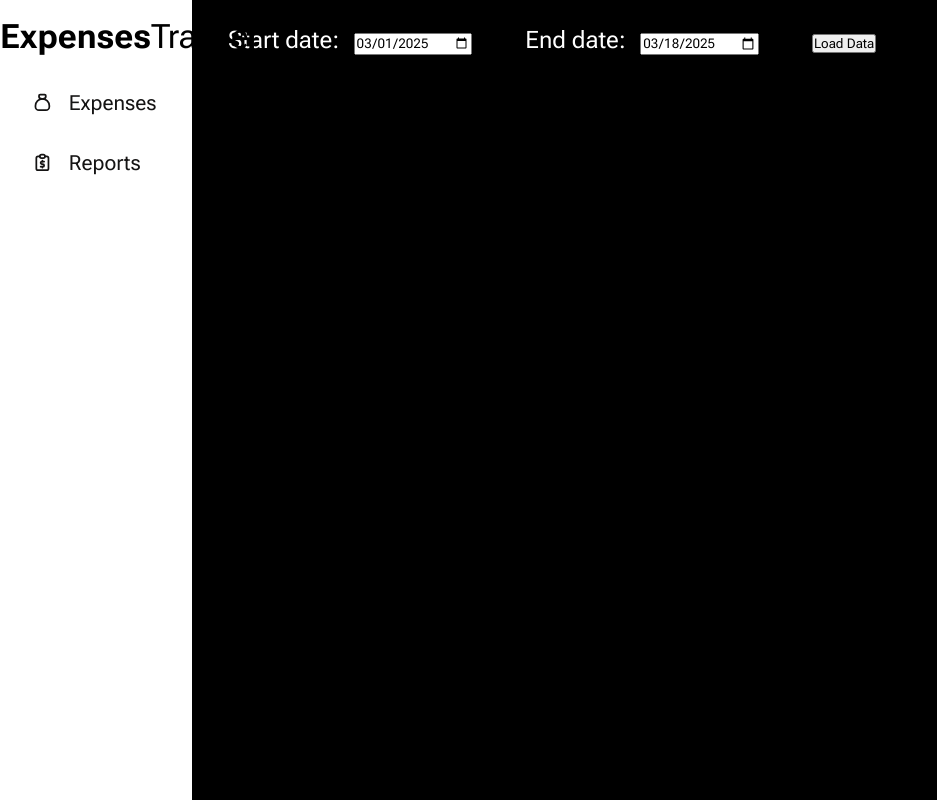
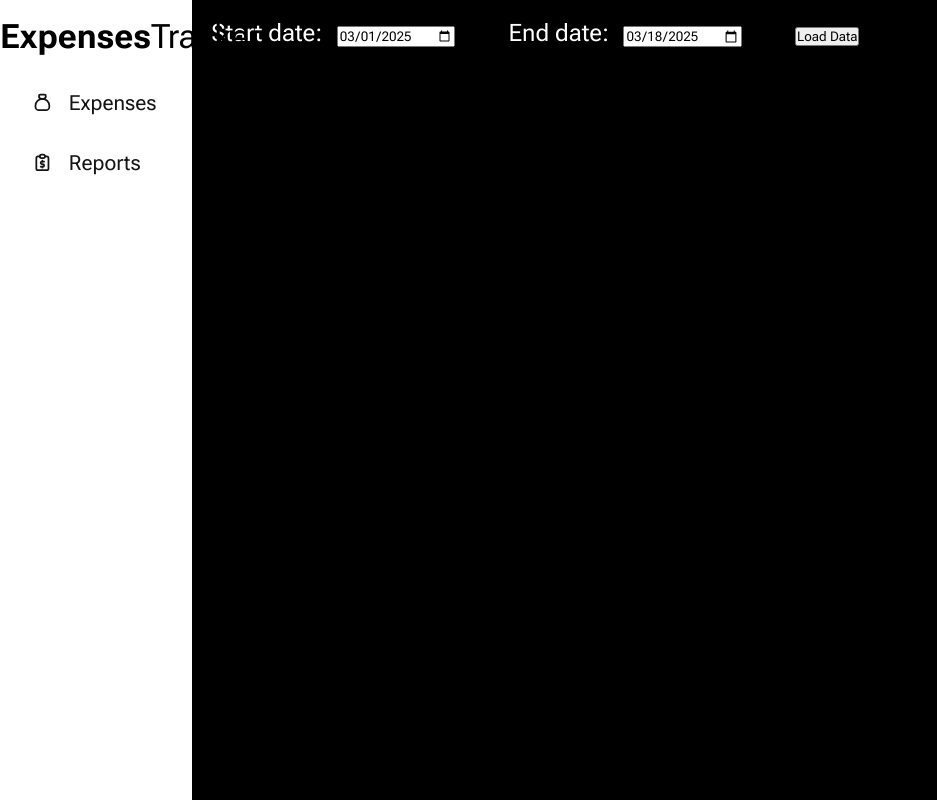
Before and after one commit to Limo01/ExpensesTracker, a React app in the folder frontend/expenses-tracker/: page / in a window 1280 px wide. Shown: the whole page, without its empty margins (0-937 px from the left). Built offline with nearby package versions, Linux system fonts and the light colour scheme.

Commit message:
Update pages and intervalPicker.css

```diff
--- a/frontend/expenses-tracker/src/components/intervalPicker/intervalPicker.css
+++ b/frontend/expenses-tracker/src/components/intervalPicker/intervalPicker.css
@@ -1,6 +1,5 @@
 .intervalPicker {
-    margin-top: 1.1em;
-    margin-left: 1.5em;
+    margin-bottom: 1.1em;
     font-size: 1.5em;
 }
 
--- a/frontend/expenses-tracker/src/components/pages/pages.css
+++ b/frontend/expenses-tracker/src/components/pages/pages.css
@@ -4,4 +4,6 @@
     background-color: #000;
     color: #fff;
     float: right;
+    padding-top: 1.5vw;
+    padding-left: 1.5vw;
 }
```
